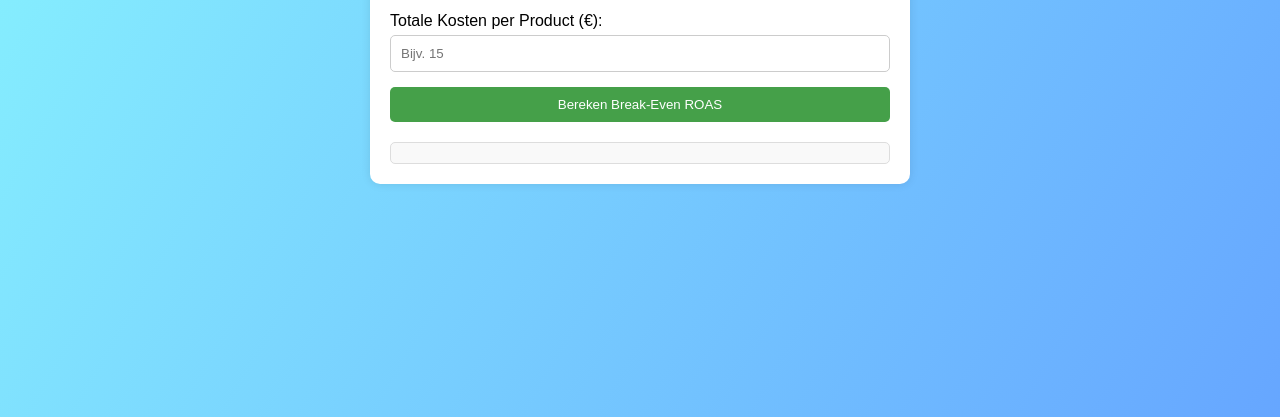
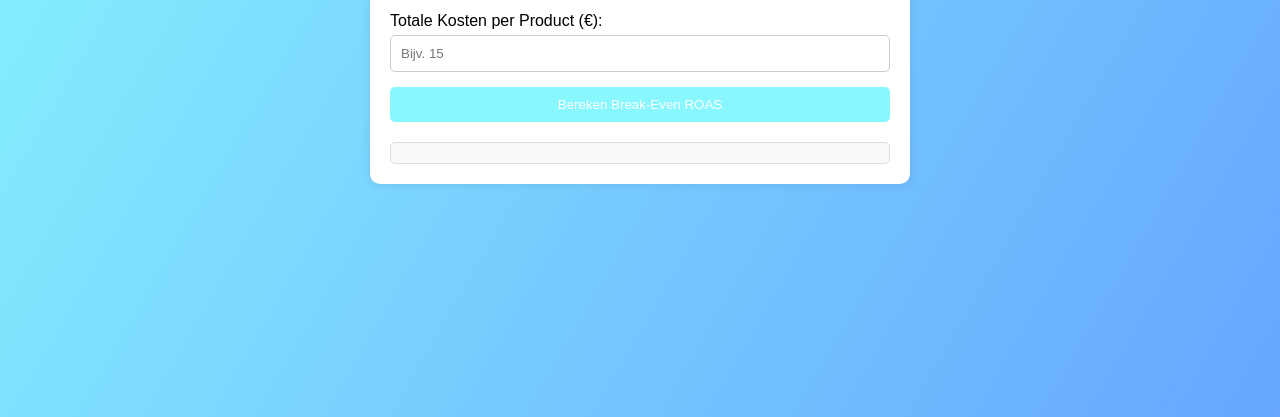
Before and after one commit to martxvr/BER, a plain HTML site: page index.html in a window 1280 px wide. In both pictures the pointer is over the button "Bereken Break-Even ROAS". Shown: the part 383-800 px from the top of the page. Drawn offline with Linux system fonts and the light colour scheme.

Commit message:
Update index.html
button hover color update

```diff
--- a/index.html
+++ b/index.html
@@ -54,7 +54,7 @@
         }
 
         .calculate-btn:hover {
-            background-color: #45a049;
+            background-color: #89f7fe;
         }
 
         .result {
```
